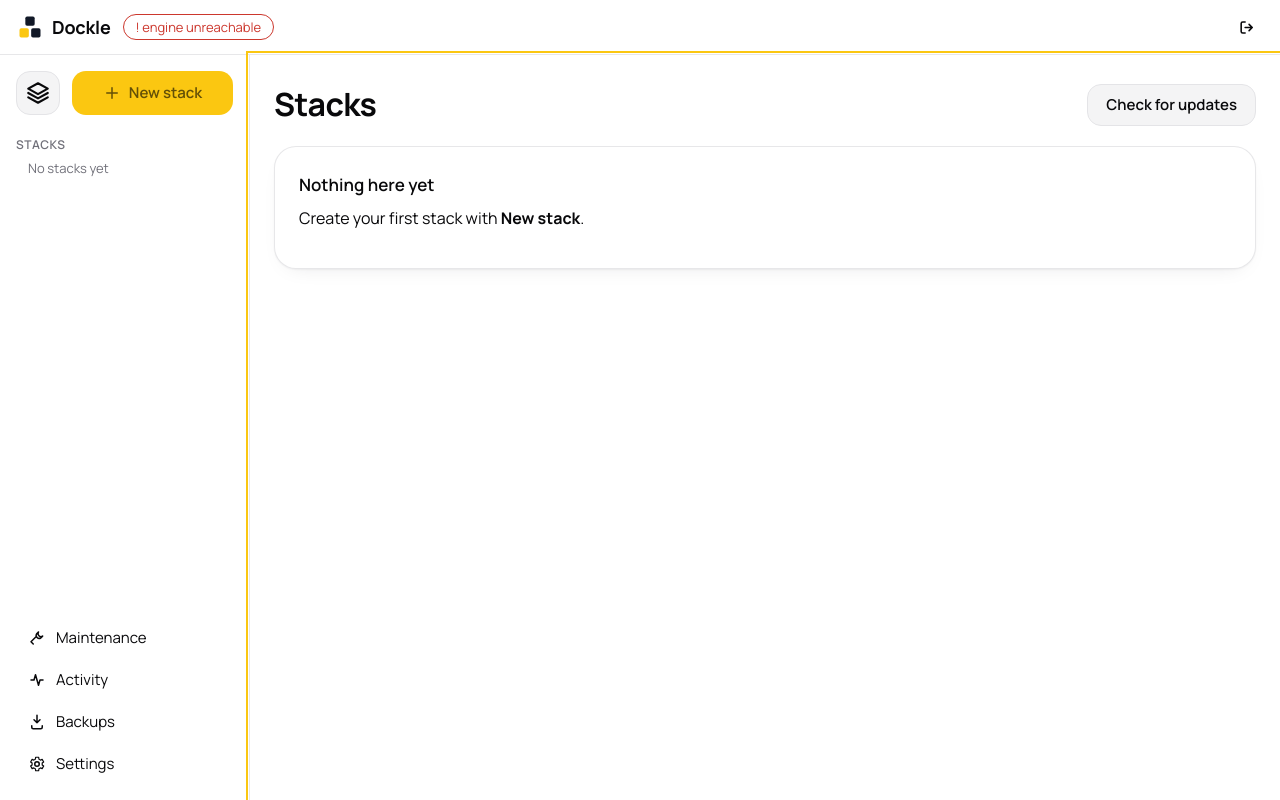
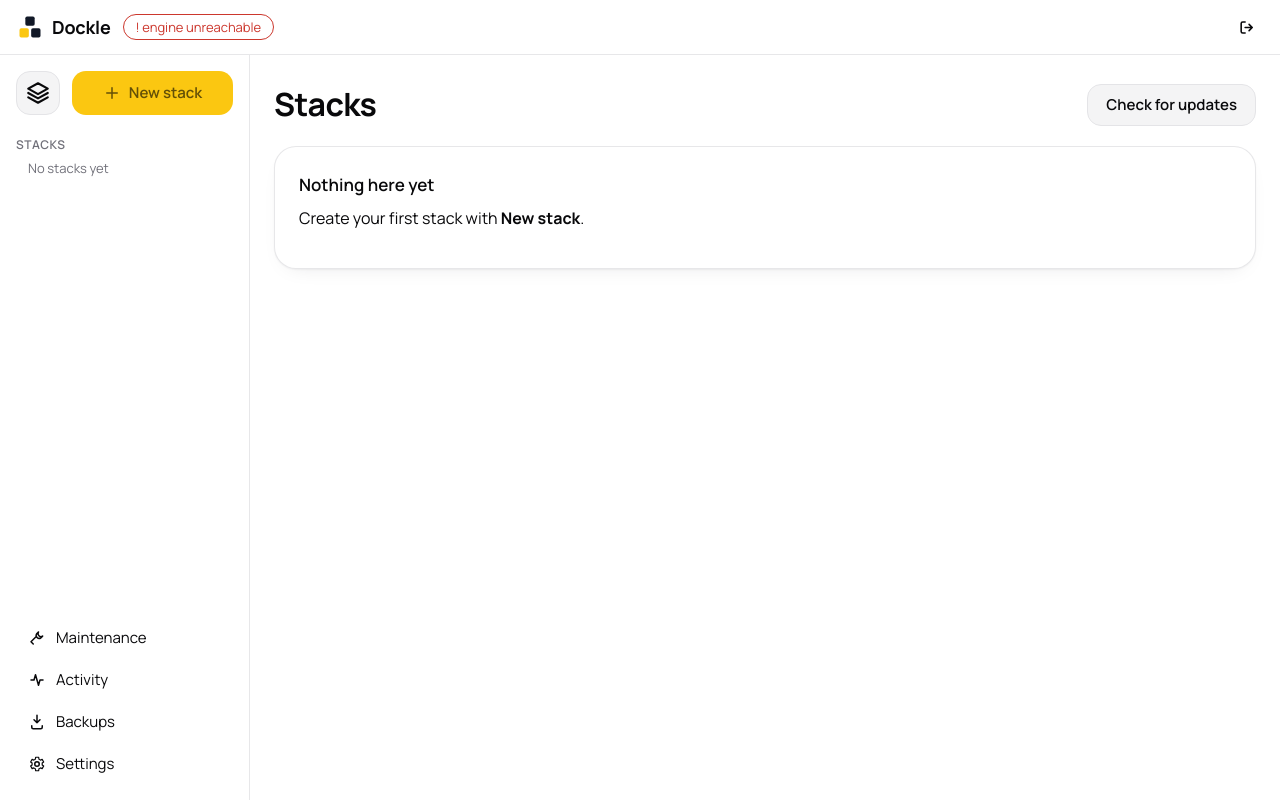
Before and after one commit to lightmorphic/dockup, a Flask app: page / in a window 1280 px wide, with the restyled element focused. Run offline with Flask 3, Linux system fonts and the light colour scheme; the visitor is signed in with stand-in values (Sample User, id 1); data that the repository does not hold is empty; parts of the project's set-up code (start-up, migrations or seed data) failed here and were passed over; some libraries are stand-ins or nearby versions.

Commit message:
Suppress the yellow focus ring around the main panel on route change
The router calls content.focus() after every navigation so screen
readers announce new page content - real accessibility behaviour, but
it left a full-panel outline visible until the next click, most
noticeable right after login (the first route render of a session).
Dropped the visible ring for this one target only; DOM focus (and the
screen-reader announcement) is unaffected, and every other focusable
element keeps its outline.

```diff
--- a/app/static/css/app.css
+++ b/app/static/css/app.css
@@ -88,6 +88,12 @@ a { color: var(--link); }
 p { margin: 0 0 0.75rem; max-width: 65ch; }
 
 :focus-visible { outline: 2px solid var(--accent); outline-offset: 2px; }
+/* The router moves focus to #content on every route change so screen
+   readers announce the new page - real for accessibility, but a ring
+   around the entire main panel reads as a stray highlight rather than
+   a focus indicator. Keep the DOM focus, drop just the visible ring
+   here; every actual interactive element still gets one. */
+#content:focus-visible { outline: none; }
 
 .hint { font-size: 0.8125rem; color: var(--muted-fg); font-weight: 400; }
 
```
